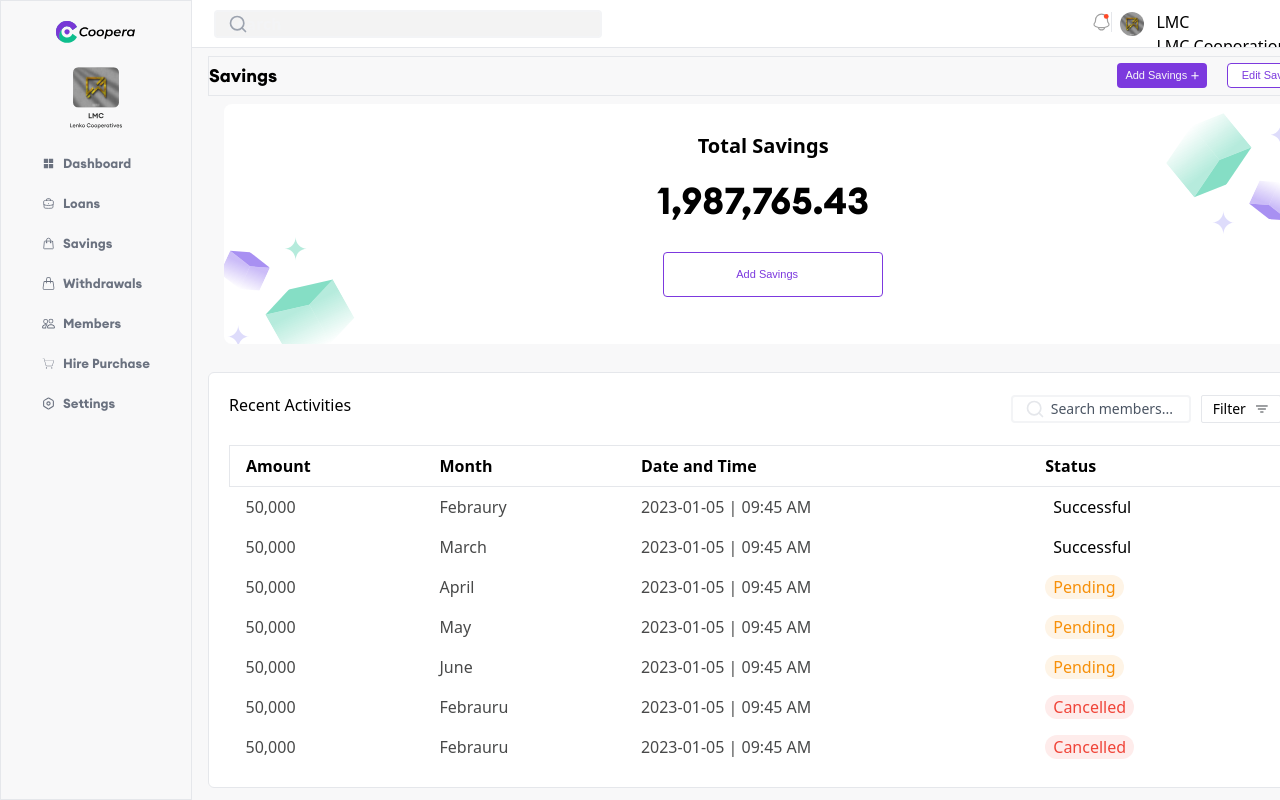
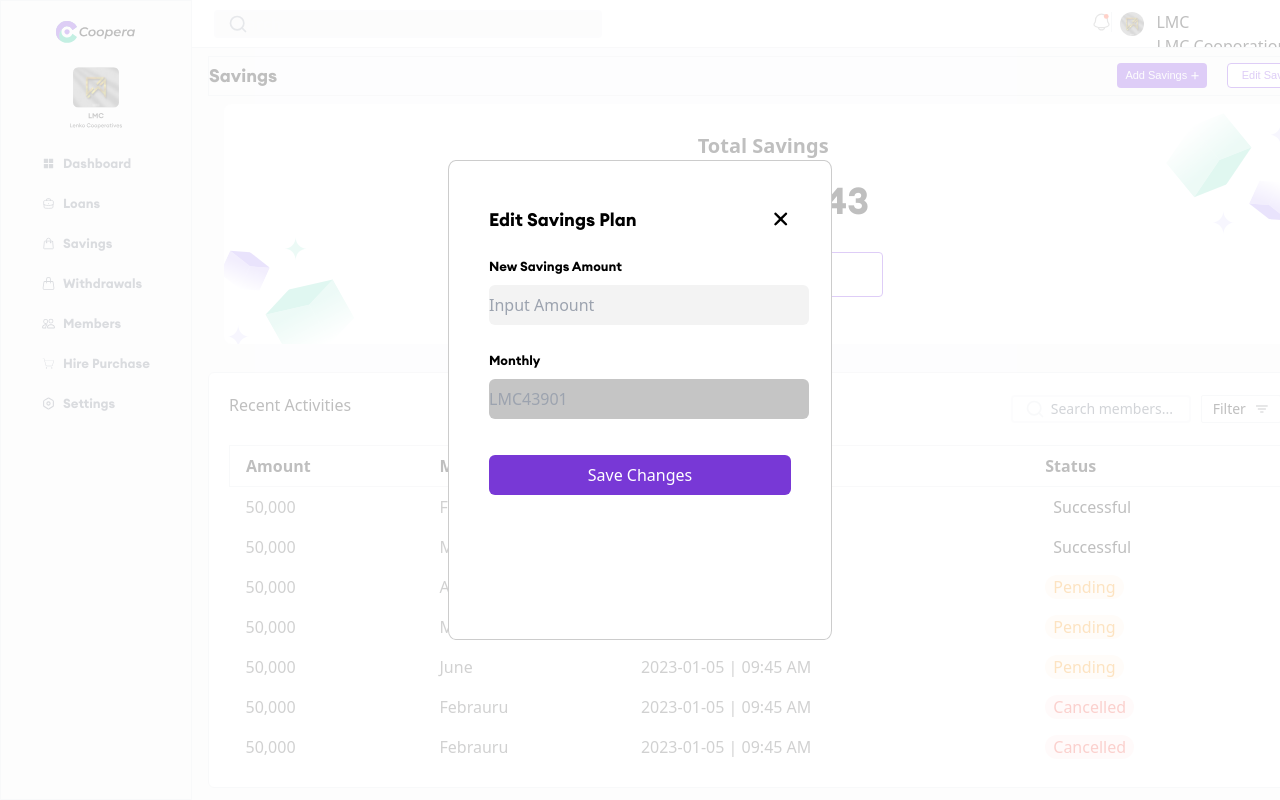
Before and after one commit to CooperaApp/Coopera-Member-Frontend, a React (Create React App) app: page / in a window 1280 px wide. Both pictures are taken after a click on the button "Edit Savings". Built offline with nearby package versions, Linux system fonts and the light colour scheme.

Commit message:
Savings Modal Added

```diff
--- a/package.json
+++ b/package.json
@@ -10,6 +10,7 @@
     "react": "^18.2.0",
     "react-dom": "^18.2.0",
     "react-icons": "^5.0.1",
+    "react-modal": "^3.16.1",
     "react-router-dom": "^6.22.0",
     "react-scripts": "^5.0.1",
     "web-vitals": "^2.1.4"
@@ -17,7 +18,7 @@
   "scripts": {
     "start": "react-scripts start",
     "build": "react-scripts build",
-    "test":  "react-scripts test",
+    "test": "react-scripts test",
     "eject": "react-scripts eject"
   },
   "eslintConfig": {
--- a/src/pages/body/SavingsBody.jsx
+++ b/src/pages/body/SavingsBody.jsx
@@ -1,26 +1,70 @@
 import React from 'react'
+import { useState } from 'react';
 import AddVector from "../../assets/images/svg/AddVector.svg"
 import Filter from "../../assets/images/svg/Filter.svg"
 import "../../styles/Savings.css";
 import SavingsCard from '../../utils/reusable/SavingsCard';
 import { LuSearch } from "react-icons/lu";
 import Table from "../tables/SavingsTable";
+import Modal from 'react-modal';
+import AddSavings from "../modal/AddSavings";
+import EditSavings from '../modal/EditSavings';
+
+
+const modalStyles = {
+  content: {
+    width: '30%',
+    height: '60%',
+    top: '50%',
+    left: '50%',
+    transform: 'translate(-50%, -50%)',
+    backgroundColor: '#FFFFFF',
+    borderRadius: '2%',
+  },
+};
+
+
+
 
 const SavingsBody = () => {
 
+  const [addSavingsModal, setAddSavingsModal] = useState(false);
+  const [editSavingsModal, setEditSavingsModal] = useState(false);
+
+  const closeAddSavingsModal = () => {
+    setAddSavingsModal(false);
+  };
+
+  const closeEditSavingsModal = () => {
+    setEditSavingsModal(false);
+  };
+
   const total = "1,987,765.43";
+
   return (
     <div className='h-full ml-4 mt-2 overflow-y-hidden'>
         <div className='flex flex-row mb-2 border'>
 
         <div className='savings-tag'>Savings</div>
         <div className="flex flex-row justify-between ml-60 ">
-          <button id="add-savings">
+          <button id="add-savings" onClick={() => setAddSavingsModal(true)}>
             Add Savings
             <img src={AddVector} alt=''/>
           </button>
-          <button id="edit-savings">Edit Savings</button>
+
+          <button id="edit-savings" onClick={() => setEditSavingsModal(true)}>Edit Savings</button>
         </div>
+        {addSavingsModal && (
+            <Modal isOpen={addSavingsModal} onRequestClose={closeAddSavingsModal} style={modalStyles}>
+               <AddSavings />
+            </Modal>
+          )}
+
+         {editSavingsModal && (
+            <Modal isOpen={editSavingsModal} onRequestClose={closeEditSavingsModal} style={modalStyles}>
+               <EditSavings />
+            </Modal>
+          )}
         </div>
 
         <div>
--- /dev/null
+++ b/src/pages/modal/AddSavings.jsx
@@ -0,0 +1,42 @@
+import CancelIcon from "../../assets/images/svg/Cancel-Icon.svg";
+
+const AddSavings = () => {
+    const memberId = "LMC43901";
+
+    const handleSubmit = () => {
+
+    };
+
+    return (
+          <div className="p-5">
+
+            <div className="flex flex-row justify-between mb-2">
+                  <p className="add-savings-text">Add Savings</p>
+                  <img src={CancelIcon} alt="Cancel Icon" className="h-5 w-5 mt-2"/>
+            </div>
+
+            <div>
+                  <form onSubmit={handleSubmit}>
+                        <div className="mb-4">
+                        <label className="add-savings-text-label">Member ID</label>
+                        <input placeholder={memberId} className="rounded-md bg-[#C5C5C5] w-80 h-10"/>
+                        </div>
+
+                        <div className="mb-9">
+                        <label className="add-savings-text-label">Amount</label>
+                        <input placeholder="Input Amount" className="rounded-md bg-[#F3F3F3] w-80 h-10"/>
+                        </div>
+
+                        <div className="bg-[#7838D6] text-white h-10 rounded-md flex justify-center items-center">
+                              <button>Submit</button>
+                        </div>
+
+                  </form>
+            </div>
+
+          </div>
+    )
+  }
+
+
+  export default AddSavings
--- /dev/null
+++ b/src/pages/modal/EditSavings.jsx
@@ -0,0 +1,43 @@
+import CancelIcon from "../../assets/images/svg/Cancel-Icon.svg";
+
+const EditSavings = () => {
+    const memberId = "LMC43901";
+
+    const handleSubmit = () => {
+
+    };
+
+    return (
+          <div className="p-5">
+
+            <div className="flex flex-row justify-between mb-2">
+                  <p className="add-savings-text">Edit Savings Plan</p>
+                  <img src={CancelIcon} alt="Cancel Icon" className="h-5 w-5 mt-2"/>
+            </div>
+
+            <div>
+                  <form onSubmit={handleSubmit}>
+
+                        <div className="mb-4">
+                        <label className="add-savings-text-label">New Savings Amount</label>
+                        <input placeholder="Input Amount" className="rounded-md bg-[#F3F3F3] w-80 h-10"/>
+                        </div>
+
+                        <div className="mb-9">
+                        <label className="add-savings-text-label">Monthly</label>
+                        <input placeholder={memberId} className="rounded-md bg-[#C5C5C5] w-80 h-10"/>
+                        </div>
+
+                        <div className="bg-[#7838D6] text-white h-10 rounded-md flex justify-center items-center">
+                              <button>Save Changes</button>
+                        </div>
+
+                  </form>
+            </div>
+
+          </div>
+    )
+  }
+
+
+export default EditSavings
--- /dev/null
+++ b/src/pages/modal/SavingsResponse.jsx
@@ -0,0 +1,11 @@
+import React from 'react'
+
+const SavingsResponse = () => {
+  return (
+    <div>
+
+    </div>
+  )
+}
+
+export default SavingsResponse
--- a/src/styles/Savings.css
+++ b/src/styles/Savings.css
@@ -84,3 +84,18 @@
 .total-savings {
     font-size: 24px;
 }
+
+
+.add-savings-text {
+    font-family: 'EuclidCircularA', sans-serif;
+    font-weight: 600;
+    font-size: 18px;
+    line-height: 38px;
+}
+
+.add-savings-text-label {
+    font-family: 'EuclidCircularA', sans-serif;
+    font-weight: 600;
+    font-size: 13px;
+    line-height: 38px;
+}
```
Also changed, not shown: src/assets/images/svg/Cancel-Icon.svg (added), 1 other file (tests, documents, lock files or other folders).
